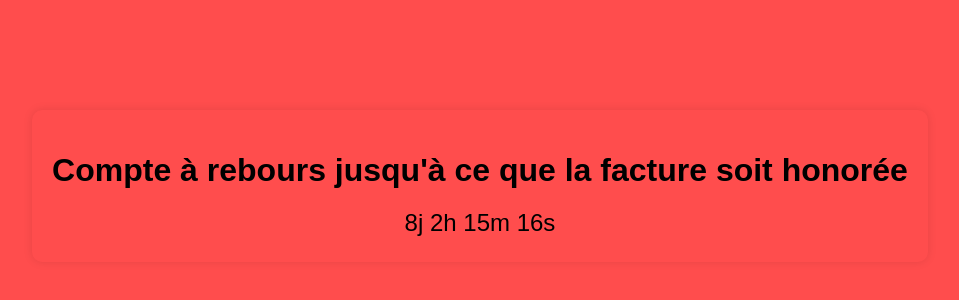
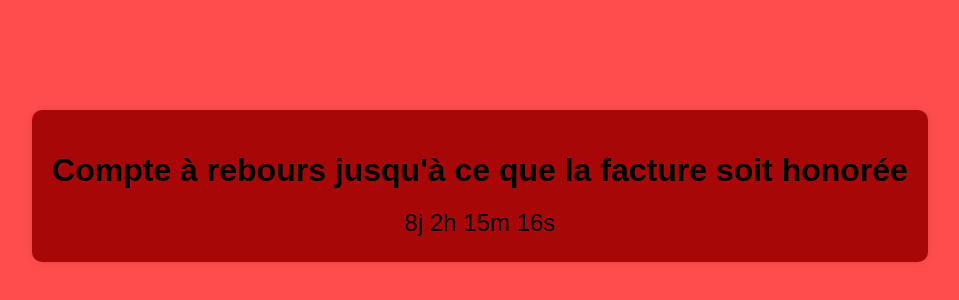
Before and after one commit to Nathanlsch/MonSitePourC-, a plain HTML site: page index.html in a window 1280 px wide. Shown: the part 222-522 px from the top of the page, without its empty margins (160-1119 px from the left). Drawn offline with Linux system fonts and the light colour scheme.

Commit message:
Update index.html

```diff
--- a/index.html
+++ b/index.html
@@ -20,7 +20,7 @@
             padding: 20px;
             border-radius: 10px;
             box-shadow: 0 0 10px rgba(0, 0, 0, 0.1);
-            background-color: #ff4d4d;
+            background-color: #A80707;
         }
         .countdown h1 {
             font-size: 2em;
```
